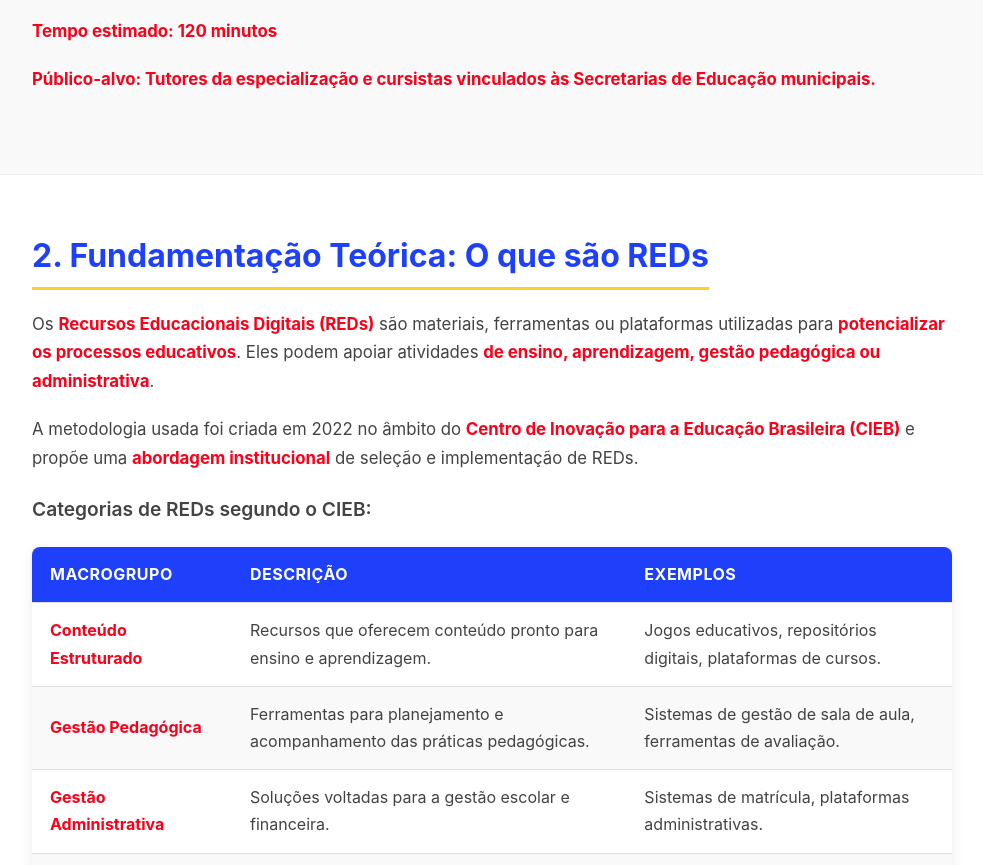
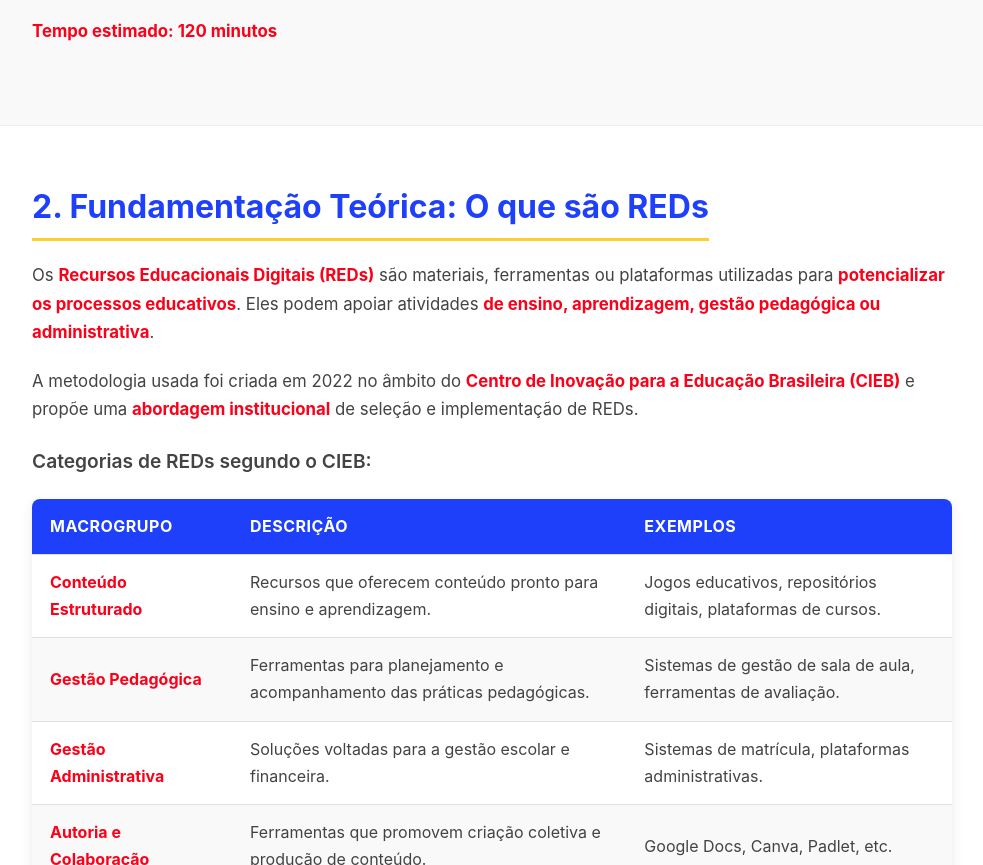
Before and after one commit to GlauberLASantiago/GuiaInicialTutorDisciplina5, a plain HTML site: page index.html in a window 1280 px wide. Shown: the part 1063-1928 px from the top of the page, without its empty margins (148-1131 px from the left). Drawn offline with Linux system fonts and the light colour scheme.

Commit message:
Remove target audience paragraph from index.html
Removed target audience description from the HTML.

```diff
--- a/index.html
+++ b/index.html
@@ -345,7 +345,7 @@
                     <li>Apresentar <b>ferramentas de curadoria e avaliação</b> de REDs.</li>
                 </ul>
                 <p><b>Tempo estimado: 120 minutos</b></p>
-                <p><b>Público-alvo: Tutores da especialização e cursistas vinculados às Secretarias de Educação municipais.</b></p>
+
             </div>
         </section>
 
```
